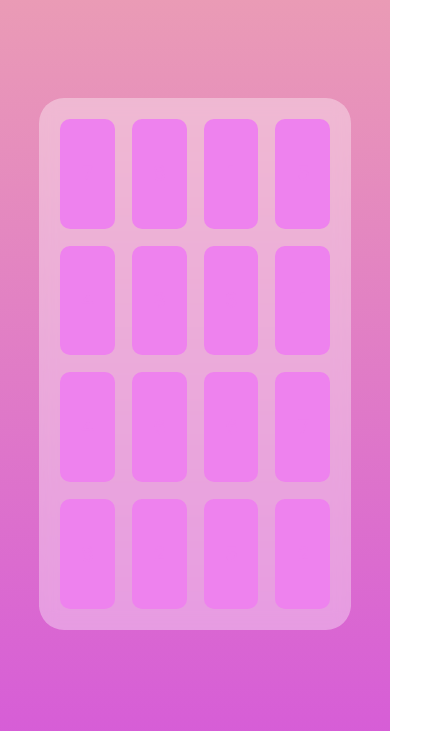
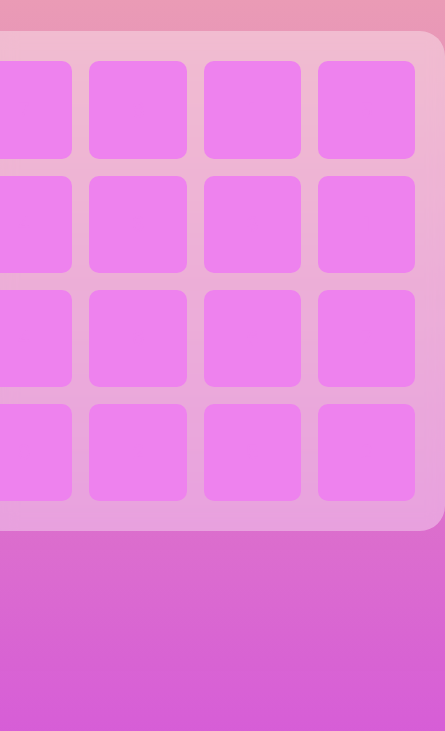
Before and after one commit to lroux07/memory, a website built with Vite: page index.html in a window 390 px wide. Shown: the part 113-844 px from the top of the page, 445 px wide, since content can reach past the window. Built offline with nearby package versions, Linux system fonts and the light colour scheme.

Commit message:
Finish responsive

```diff
--- a/index.html
+++ b/index.html
@@ -8,8 +8,12 @@
     <link rel="stylesheet" href="style.css">
   </head>
   <body>
+    <header>
       <h1>Memory</h1>
+    </header>
 
+   <main>
+    <div class="sec">
       <section>
         <div class="cards" data-index-number=""></div>
         <div class="cards" data-index-number=""></div>
@@ -28,6 +32,8 @@
         <div class="cards" data-index-number=""></div>
         <div class="cards" data-index-number=""></div>
       </section>
+    </div>
+   </main>
 
     <script type="module" src="/main.js"></script>
   </body>
--- a/main.js
+++ b/main.js
@@ -46,5 +46,9 @@ for(let i = 0; i < cards.length; i++) {
         }, 500)
       }
     }
+
+    if(i = cards.length) {
+      alert("Ok")
+    }
   });
 }
--- a/style.css
+++ b/style.css
@@ -10,22 +10,28 @@
 body {
   height: 100vh;
   width: 100vw;
-
-  display: flex;
-  flex-direction: column;
-  align-items: center;
-  justify-content: center;
   background: linear-gradient(#e78696bf, rgba(199, 31, 199, 0.722));
   padding: 10%;
   user-select: none;
 }
 
 h1 {
-  margin-bottom: 50px;
   font-weight: 600;
   letter-spacing: 7px;
   font-size: 2.5rem;
   color: #ffffff5a;
+  text-align: center;
+}
+
+.sec {
+  background: none;
+  height: 70vh;
+  width: 100%;
+  margin: 0;
+  cursor: default;
+}
+.sec:hover {
+  box-shadow: none;
 }
 
 section {
@@ -33,27 +39,23 @@ section {
   grid-template-columns: repeat(4, 1fr);
   grid-gap: 7px;
   grid-auto-rows: minmax(0 5%);
-  /* border: 2px solid #1e1e1e; */
-  padding: 5%;
-  margin: 20%;
-  height: 100%;
-  width: 100%;
+  padding: 25px;
+  height: 500px;
+  width: 500px;
   border-radius: 25px;
   background-color: #ffffff5a;
   backdrop-filter: blur(8px);
+  position: absolute;
 }
 
 div {
   display: flex;
   align-items: center;
   justify-content: center;
-
-  /* border: 1px solid #3e3e3e; */
   border-radius: 10px;
   margin: 5px;
   cursor: pointer;
   font-size: 1.2rem;
-  /* background-color: rgb(228, 228, 228); */
   font-weight: bold;
   background-color: violet;
   color: violet;
```
Lines whose indentation alone changed are shown as unchanged.
